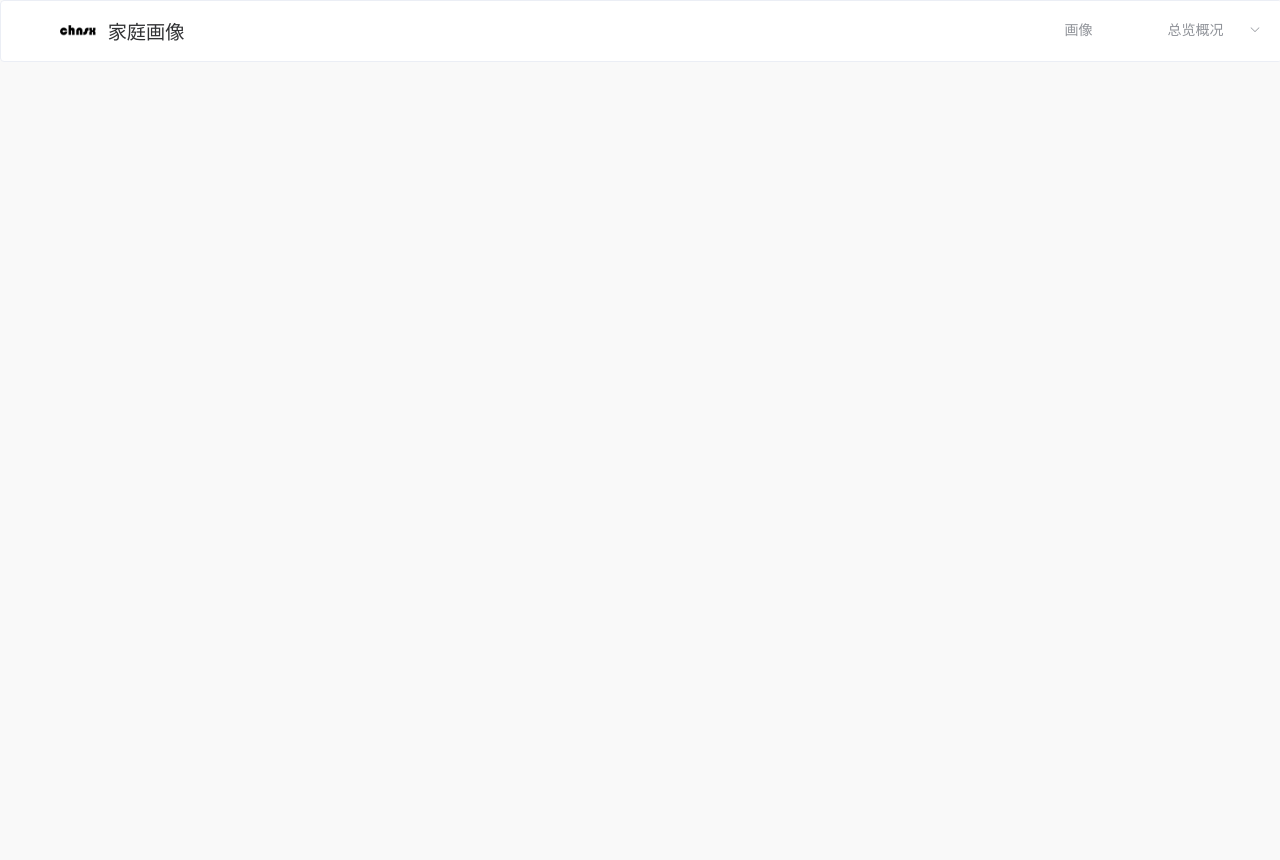
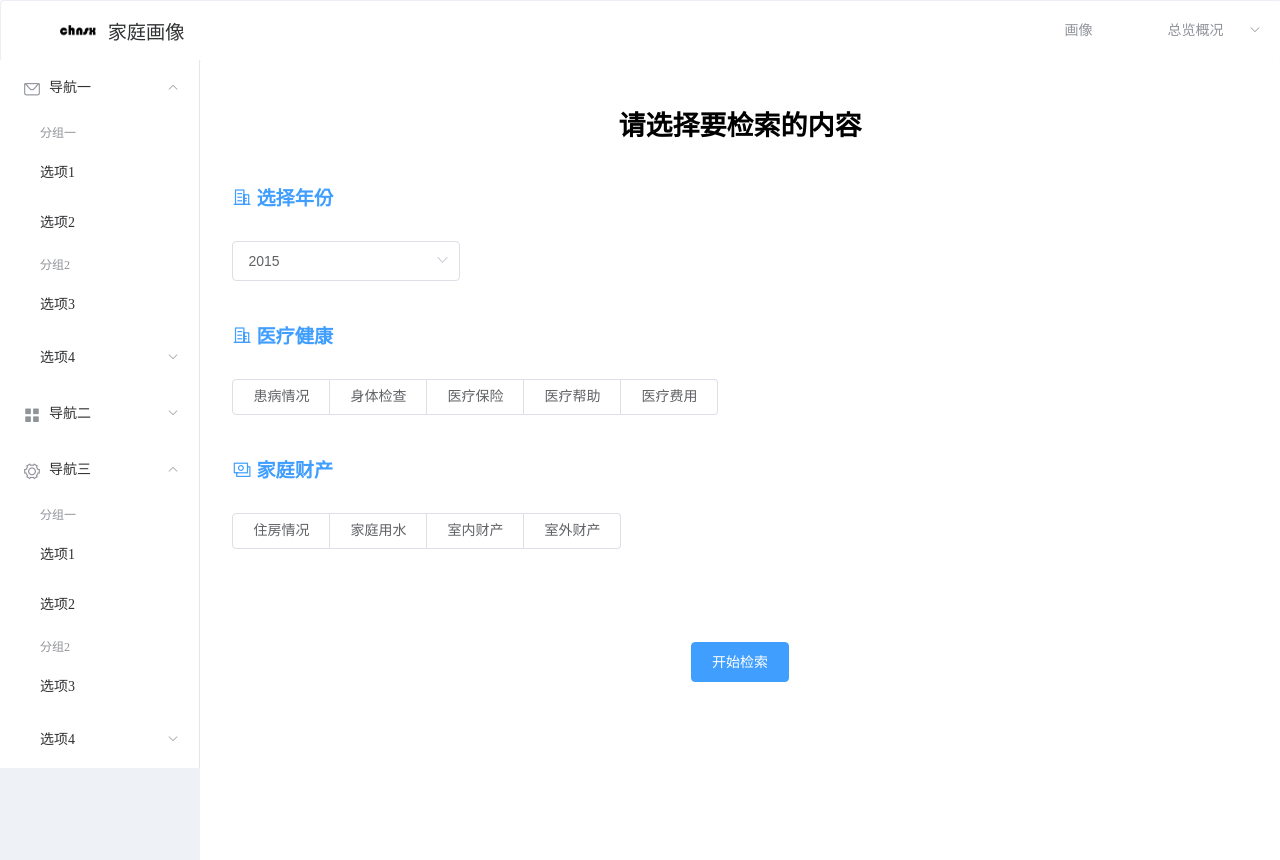
Before and after one commit to ZhouBinxin/chns-frontend, a Vue app: page / in a window 1280 px wide. Before the commit the page ends 800 px from the top, so only its background shows below. Built offline with nearby package versions, Linux system fonts and the light colour scheme.

Commit message:
侧边栏

```diff
--- a/src/App.vue
+++ b/src/App.vue
@@ -1,21 +1,29 @@
 <template>
+
   <div id="app">
     <m-header />
+
+    <el-container style="height: 100vh;">
+      <m-side style="height: 100%;"></m-side>
+      <el-main style="height: 100%; padding: 0;">
         <router-view />
+      </el-main>
+    </el-container>
+
   </div>
+
 </template>
 
 <script>
-
 import mHeader from './components/mHeader'
+import mSide from './components/mSide'
 export default {
   components: {
-    mHeader
+    mHeader,
+    mSide
   },
-  data () {
-    return {
-
-    }
+  data() {
+    return {}
   },
   methods: {}
 }
@@ -24,7 +32,8 @@ export default {
 .m-header {
   z-index: 99;
 }
-    #app{
+
+#app {
   background-color: rgb(249, 249, 249);
 }
 </style>
--- /dev/null
+++ b/src/components/mSide.vue
@@ -0,0 +1,63 @@
+<template>
+    <el-aside width="200px" style="background-color: rgb(238, 241, 246)">
+      <el-menu :default-openeds="['1', '3']">
+        <el-submenu index="1">
+          <template slot="title"><i class="el-icon-message"></i>导航一</template>
+          <el-menu-item-group>
+            <template slot="title">分组一</template>
+            <el-menu-item index="1-1">选项1</el-menu-item>
+            <el-menu-item index="1-2">选项2</el-menu-item>
+          </el-menu-item-group>
+          <el-menu-item-group title="分组2">
+            <el-menu-item index="1-3">选项3</el-menu-item>
+          </el-menu-item-group>
+          <el-submenu index="1-4">
+            <template slot="title">选项4</template>
+            <el-menu-item index="1-4-1">选项4-1</el-menu-item>
+          </el-submenu>
+        </el-submenu>
+        <el-submenu index="2">
+          <template slot="title"><i class="el-icon-menu"></i>导航二</template>
+          <el-menu-item-group>
+            <template slot="title">分组一</template>
+            <el-menu-item index="2-1">选项1</el-menu-item>
+            <el-menu-item index="2-2">选项2</el-menu-item>
+          </el-menu-item-group>
+          <el-menu-item-group title="分组2">
+            <el-menu-item index="2-3">选项3</el-menu-item>
+          </el-menu-item-group>
+          <el-submenu index="2-4">
+            <template slot="title">选项4</template>
+            <el-menu-item index="2-4-1">选项4-1</el-menu-item>
+          </el-submenu>
+        </el-submenu>
+        <el-submenu index="3">
+          <template slot="title"><i class="el-icon-setting"></i>导航三</template>
+          <el-menu-item-group>
+            <template slot="title">分组一</template>
+            <el-menu-item index="3-1">选项1</el-menu-item>
+            <el-menu-item index="3-2">选项2</el-menu-item>
+          </el-menu-item-group>
+          <el-menu-item-group title="分组2">
+            <el-menu-item index="3-3">选项3</el-menu-item>
+          </el-menu-item-group>
+          <el-submenu index="3-4">
+            <template slot="title">选项4</template>
+            <el-menu-item index="3-4-1">选项4-1</el-menu-item>
+          </el-submenu>
+        </el-submenu>
+      </el-menu>
+    </el-aside>
+
+</template>
+<script>
+export default {
+  data() {}
+}
+</script>
+
+<style>
+.el-aside {
+  color: #333;
+}
+</style>
--- a/src/views/filterPage.vue
+++ b/src/views/filterPage.vue
@@ -422,7 +422,7 @@ export default {
 
 .selectType {
   background-color: white;
-  margin: 30px 30px 0;
+  /* margin: 30px 30px 0; */
   border-radius: 4px;
   padding: 2% 3% 100px;
   min-height: 700px;
@@ -457,7 +457,7 @@ export default {
   margin-top: 30px;
   text-align: center;
   position: absolute;
-  bottom: 30px;
+  bottom: 200px;
   background-color: #fff;
   left: 50%;
   transform: translateX(-50%);
```
Also changed, not shown: src/router/router.js (+6 -6 lines), .eslintrc.js. Lines whose indentation alone changed are shown as unchanged.
